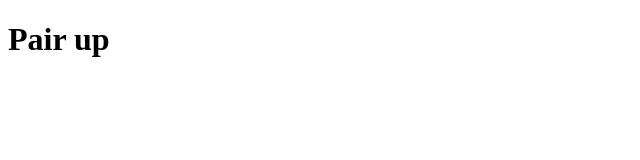
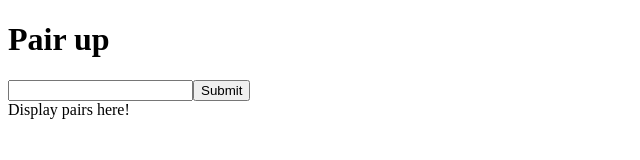
Before and after one commit to BusbyActual/pairs, a website: page Public/index.html in a window 1280 px wide. Shown: the whole page, without its empty margins (0-640 px from the left). Drawn offline with Linux system fonts and the light colour scheme.

Commit message:
Updated index to have submit and some targets

```diff
--- a/Public/index.html
+++ b/Public/index.html
@@ -5,7 +5,13 @@
     <title>Pairing App</title>
 
     <H1>Pair up</H1>
+
+
+
 <body>
+
+ <input type="text"><button>Submit</button>
+ <div>Display pairs here!<div>
 </body>
 
 </html>
```
